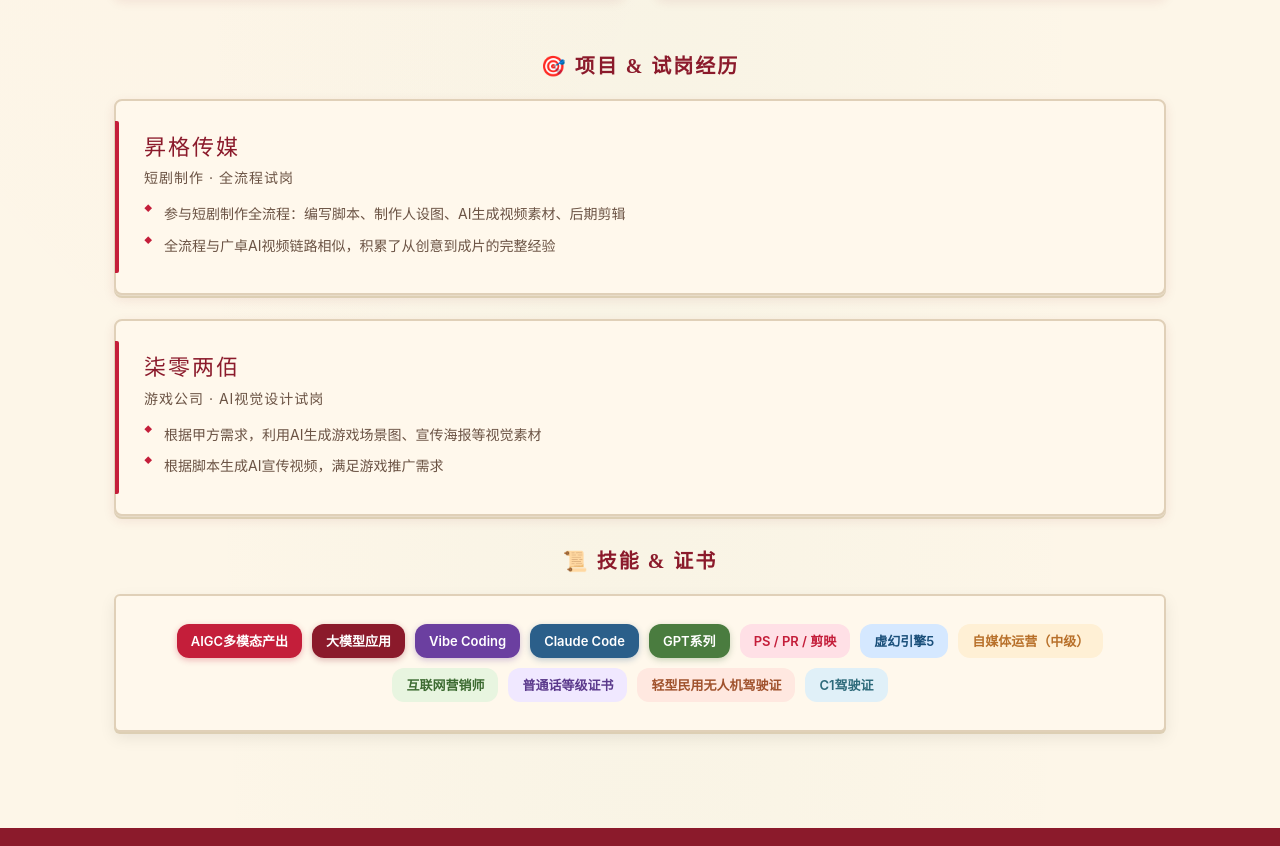
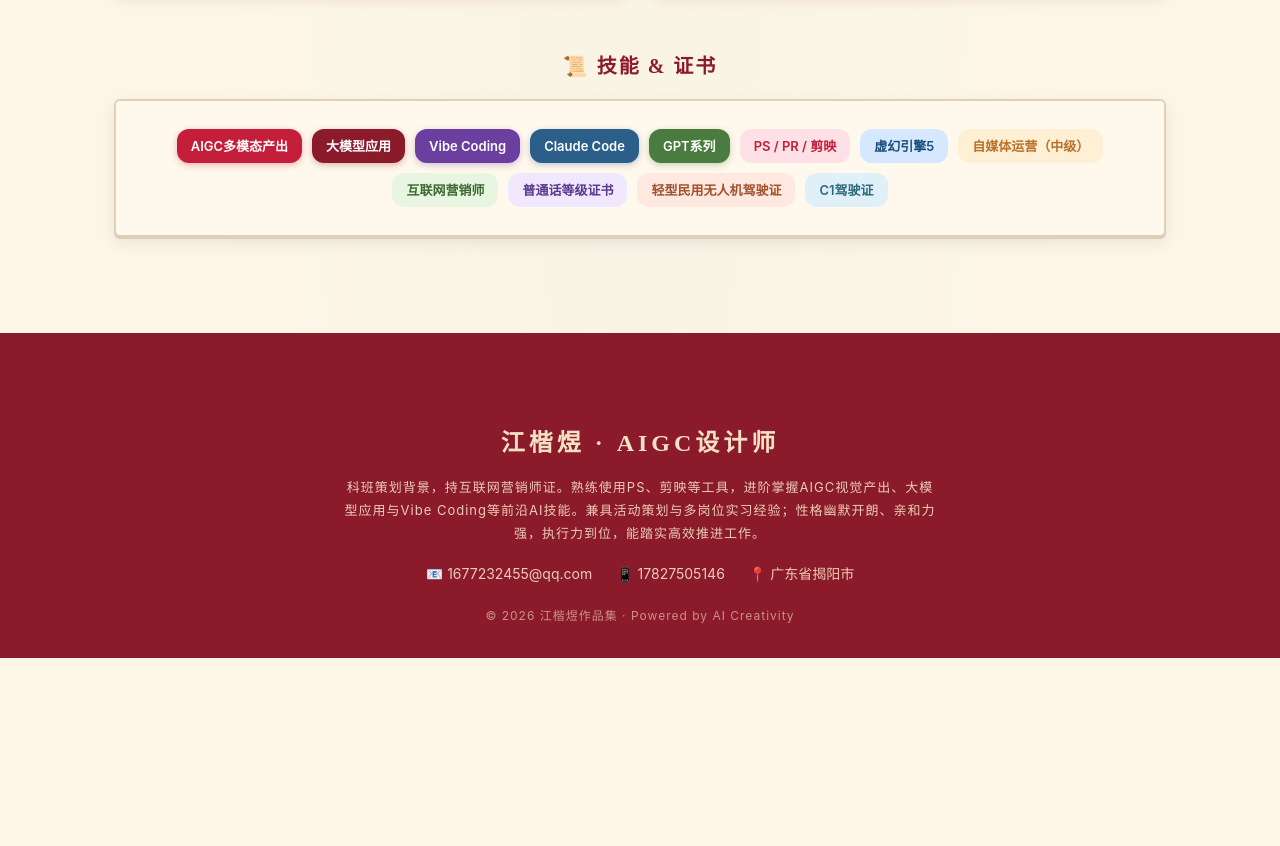
Before and after one commit to jky1677232455-lab/portfolio, a plain HTML site: page index.html in a window 1280 px wide. Shown: the part 6559-7405 px from the top of the page. After the commit the page ends 7217 px from the top, so only its background shows below. Drawn offline with Linux system fonts and the light colour scheme.

Commit message:
移除试岗经历

```diff
--- a/index.html
+++ b/index.html
@@ -841,27 +841,6 @@
       </div>
     </div>
 
-    <!-- 项目经历 -->
-    <h3 style="font-family:'PaperCut','STKaiti','KaiTi',serif; font-size:20px; color:var(--paper-dark-red); margin:28px 0 16px; letter-spacing:2px; text-align:center;">
-      🎯 项目 & 试岗经历
-    </h3>
-    <div class="exp-card">
-      <div class="company">昇格传媒</div>
-      <div class="role">短剧制作 · 全流程试岗</div>
-      <ul>
-        <li>参与短剧制作全流程：编写脚本、制作人设图、AI生成视频素材、后期剪辑</li>
-        <li>全流程与广卓AI视频链路相似，积累了从创意到成片的完整经验</li>
-      </ul>
-    </div>
-    <div class="exp-card">
-      <div class="company">柒零两佰</div>
-      <div class="role">游戏公司 · AI视觉设计试岗</div>
-      <ul>
-        <li>根据甲方需求，利用AI生成游戏场景图、宣传海报等视觉素材</li>
-        <li>根据脚本生成AI宣传视频，满足游戏推广需求</li>
-      </ul>
-    </div>
-
     <!-- 技能证书 -->
     <h3 style="font-family:'PaperCut','STKaiti','KaiTi',serif; font-size:20px; color:var(--paper-dark-red); margin:28px 0 16px; letter-spacing:2px; text-align:center;">
       📜 技能 & 证书
```
